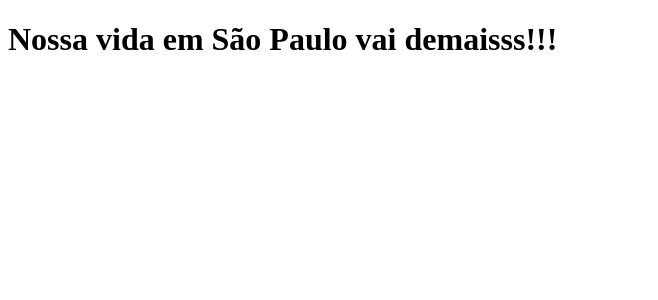
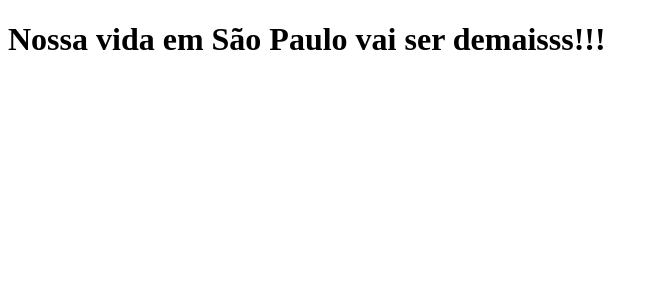
Before and after one commit to Jones-Varella/clone-tabnews, a Next.js app: page / in a window 1280 px wide. Shown: the top 300 px of the page, without its empty margins (0-658 px from the left). Built offline with nearby package versions, Linux system fonts and the light colour scheme.

Commit message:
acrecenta o verbo SER que faltou.

```diff
--- a/pages/index.js
+++ b/pages/index.js
@@ -1,5 +1,5 @@
 function Home() {
-    return <h1>Nossa vida em São Paulo vai demaisss!!! </h1>
+    return <h1>Nossa vida em São Paulo vai ser demaisss!!! </h1>
 }
 
 export default Home;
```
